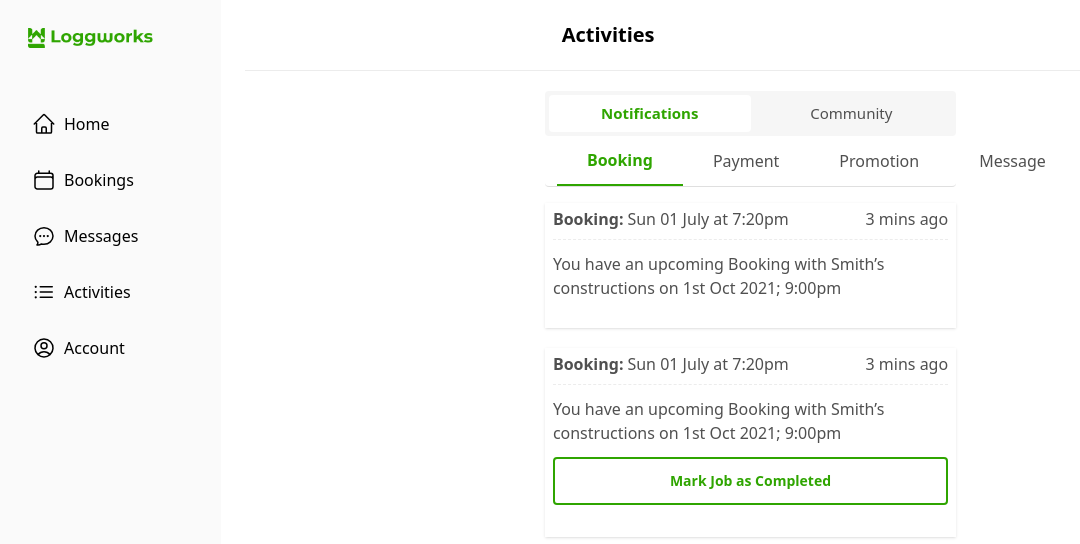
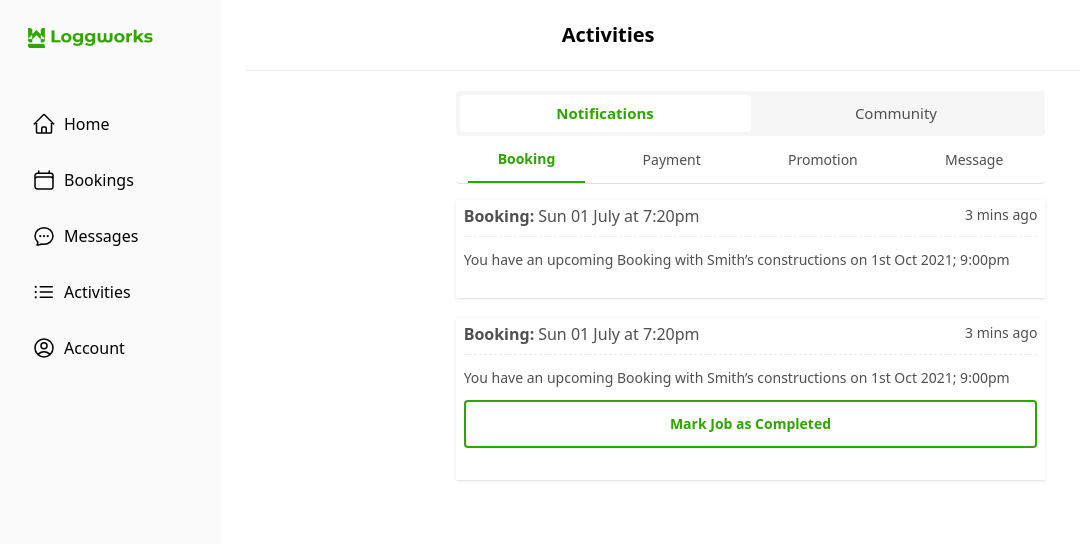
Before and after one commit to Dynamitetechdev/loggworks, a Next.js app: page /activity in a window 1280 px wide. Shown: the top 544 px of the page, without its empty margins (0-1080 px from the left). Built offline with nearby package versions, Linux system fonts and the light colour scheme.

Commit message:
Chore: .

```diff
--- a/components/postJobComponents/postJob.tsx
+++ b/components/postJobComponents/postJob.tsx
@@ -16,7 +16,7 @@ const PostJob: React.FC<{ activeStep: number; setActiveStep: any }> = ({
         />
       </div>
 
-      <div className="form_container md:w-5/12">
+      <div className="form_container md:w-8/12 lp:w-7/12 lg:w-5/12">
         <ProfileCard />
 
         <PostJobForm activeStep={activeStep} setActiveStep={setActiveStep} />
--- a/pages/activity/index.tsx
+++ b/pages/activity/index.tsx
@@ -90,8 +90,8 @@ const Notifications = () => {
             title="Activities"
             type="plain"
           />
-          <div className="px-6 md:px-9 pt-5 md:flex text-pTagGrey ">
-            <div className="md:w-5/12 mx-auto">
+          <div className="px-6 md:px-6 lg:px-8 pt-5 md:flex text-pTagGrey ">
+            <div className="md:w-8/12 lp:w-7/12 lg:w-5/12 mx-auto lp:text-[14px] lg:text-[16px]">
               <TabNav
                 options={activitiesSectionData.tabSwitch}
                 activeTab={activeTab}
--- a/pages/bookings/index.tsx
+++ b/pages/bookings/index.tsx
@@ -121,7 +121,7 @@ const Bookings = () => {
             type="plain"
           />
           <div className="px-6 md:px-9 pt-5 md:flex text-pTagGrey ">
-            <div className="md:w-5/12 mx-auto">
+            <div className="md:w-8/12 lp:w-7/12 lg:w-5/12 mx-auto lp:text-[14px] lg:text-[16px]">
               <TabNav
                 options={bookingSectionData.tabSwitch}
                 activeTab={activeTab}
--- a/tailwind.config.js
+++ b/tailwind.config.js
@@ -34,8 +34,8 @@ module.exports = {
 
       md: "951px",
       // => @media (min-width: 960px) { ... }
-
-      lg: "1024px",
+      lp: "1041px",
+      lg: "1315px",
 
       xl: "1440px",
       xxl: "1750px",
```
